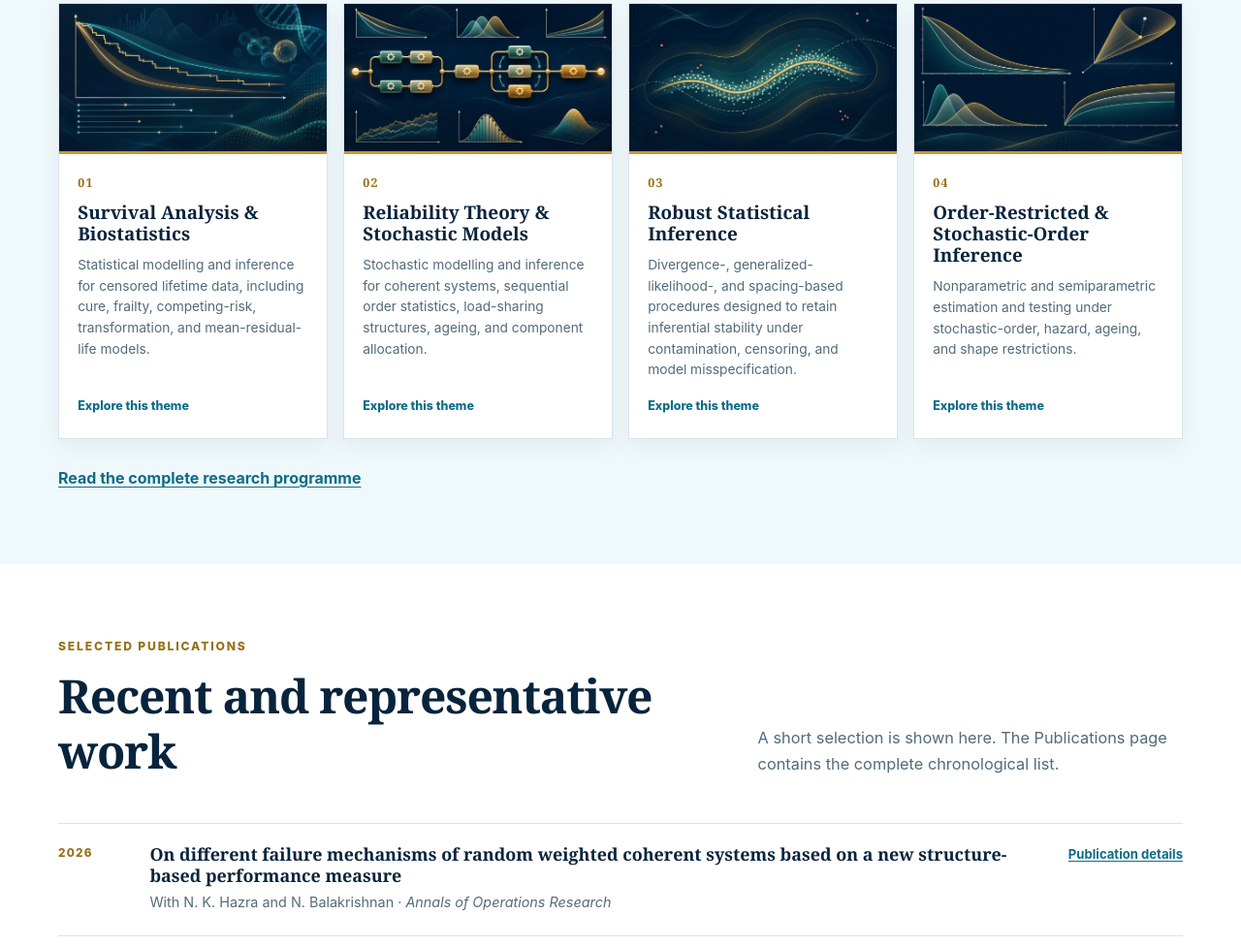
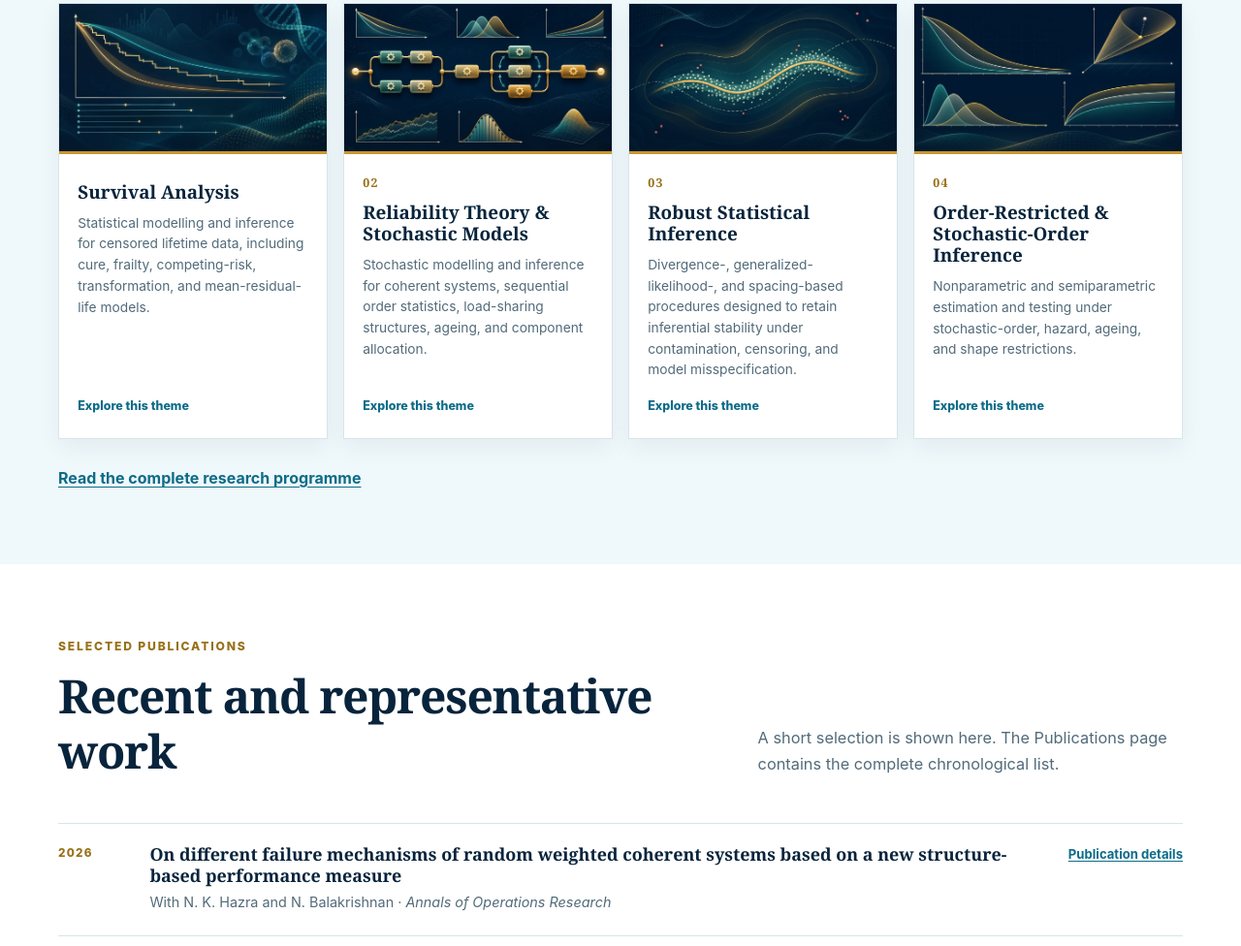
Before and after one commit to sahootanmay3/sahootanmay3.github.io, a plain HTML site: page index.html in a window 1280 px wide. Shown: the part 1393-2369 px from the top of the page at 97% size. Drawn offline with Linux system fonts and the light colour scheme.

Commit message:
Update index.html

```diff
--- a/index.html
+++ b/index.html
@@ -70,8 +70,8 @@
               <img src="research-theme-survival.webp" alt="Survival curves, censoring marks, biomedical observations, and follow-up timelines" loading="lazy">
             </figure>
             <div class="research-theme-copy">
-              <span class="research-theme-number">01</span>
-              <h3>Survival Analysis &amp; Biostatistics</h3>
+              <span class="research-theme-number"></span>
+              <h3>Survival Analysis</h3>
               <p>Statistical modelling and inference for censored lifetime data, including cure, frailty, competing-risk, transformation, and mean-residual-life models.</p>
               <span class="research-theme-link">Explore this theme</span>
             </div>
```
